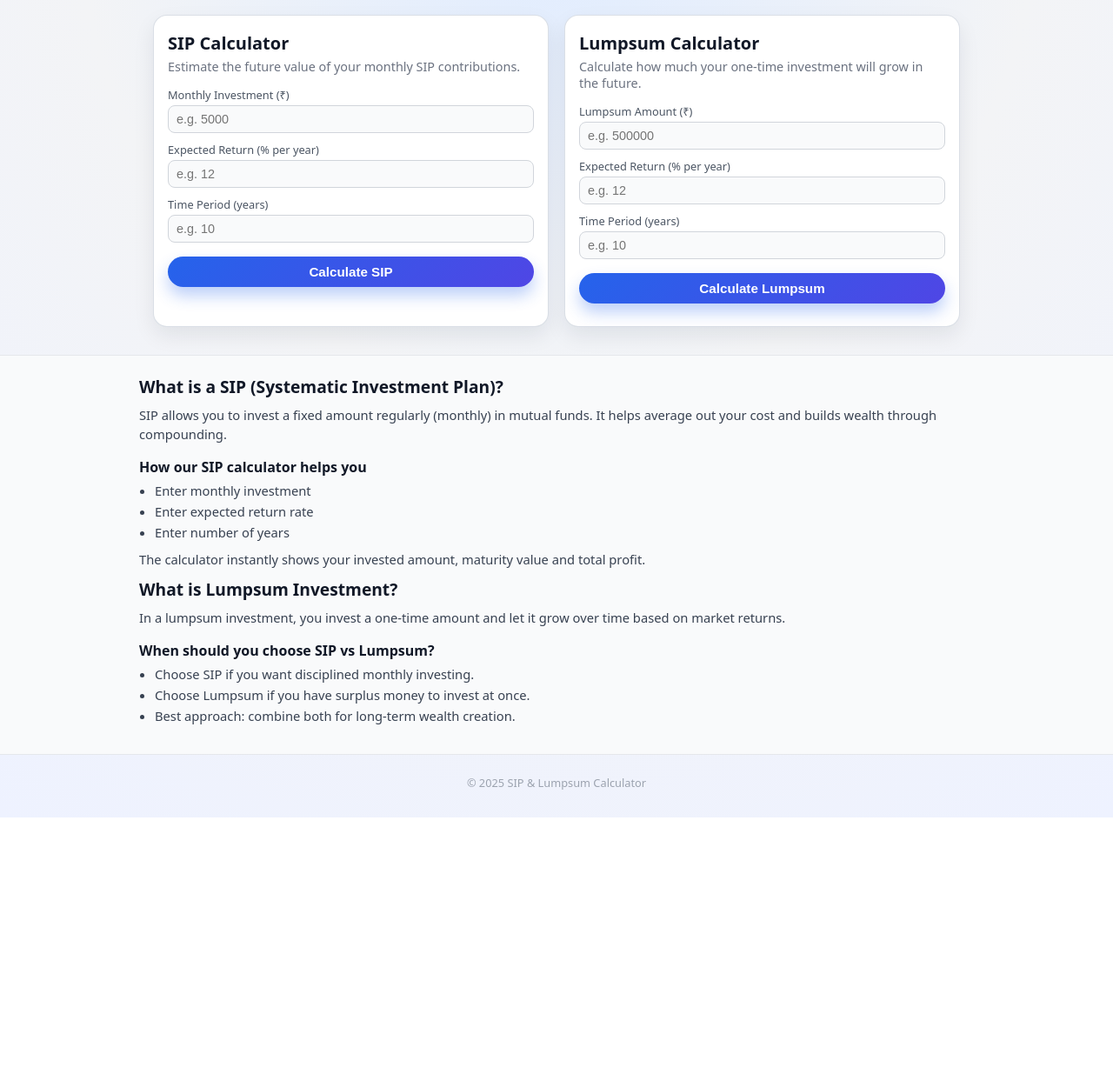
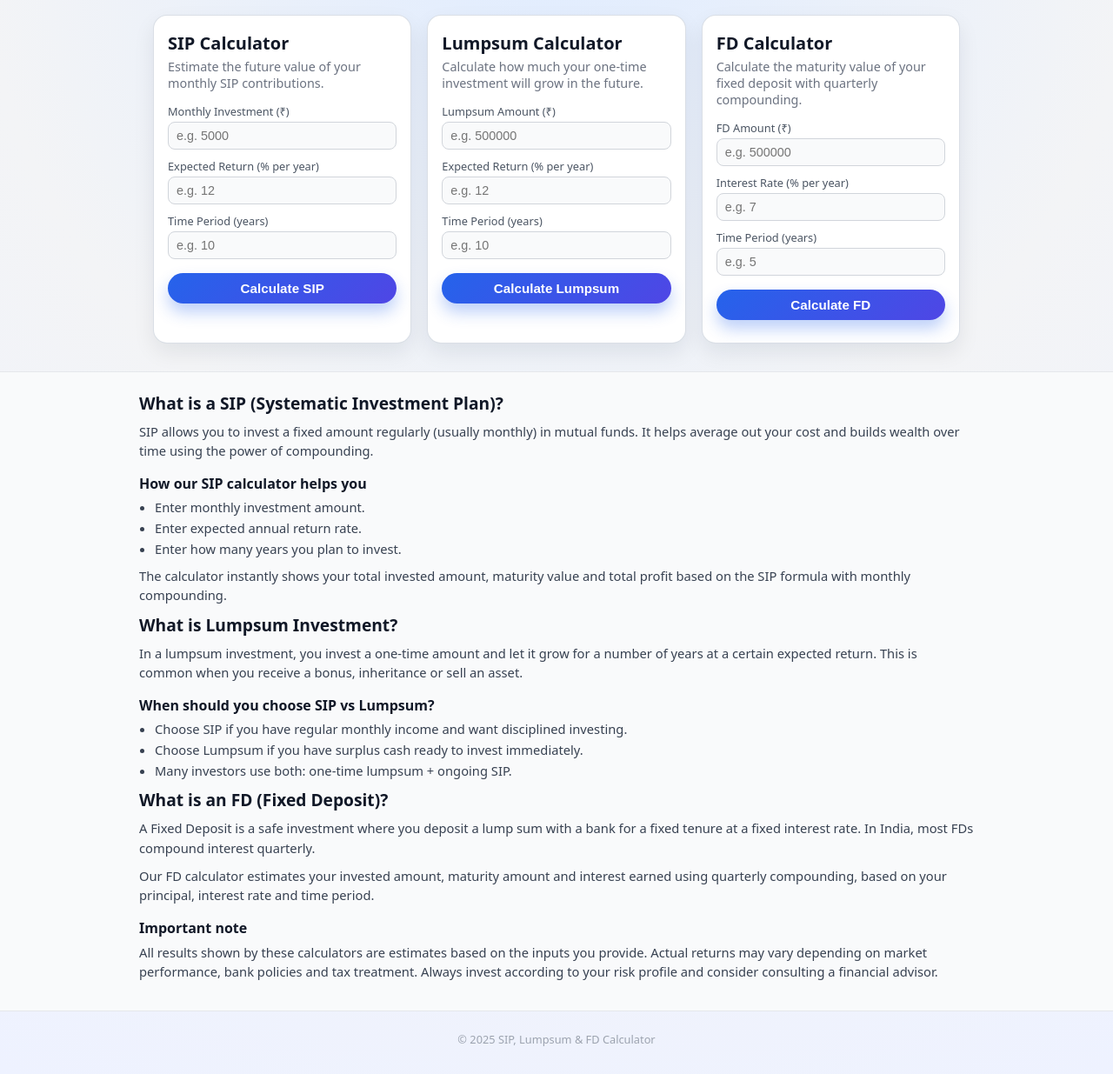
Before and after one commit to Anish8505/sip-frontend, a plain HTML site: page index.html in a window 1280 px wide. Shown: the part 94-1329 px from the top of the page at 87% size. Before the commit the page ends 1034 px from the top, so only its background shows below. Drawn offline with Linux system fonts and the light colour scheme.

Commit message:
Add FD calculator and improve SIP/Lumpsum page with SEO + GA

```diff
--- a/index.html
+++ b/index.html
@@ -2,14 +2,14 @@
 <html lang="en">
 <head>
     <meta charset="UTF-8" />
-    <title>SIP & Lumpsum Calculator | Online Investment Returns</title>
+    <title>SIP, Lumpsum & FD Calculator | Online Investment Returns</title>
     <meta name="viewport" content="width=device-width, initial-scale=1" />
 
     <!-- Basic SEO -->
     <meta name="description"
-          content="Free online SIP and lumpsum calculator. Estimate your mutual fund and investment returns instantly based on amount, return rate and investment duration." />
+          content="Free online SIP, lumpsum and fixed deposit (FD) calculator. Estimate your mutual fund and FD returns instantly based on amount, interest rate and investment duration." />
     <meta name="keywords"
-          content="sip calculator, lumpsum calculator, mutual fund calculator, investment calculator, finance tools, sip returns calculator" />
+          content="sip calculator, lumpsum calculator, fd calculator, fixed deposit calculator, mutual fund calculator, investment calculator, finance tools, sip returns calculator" />
 
     <!-- Google tag (gtag.js) -->
     <script async src="https://www.googletagmanager.com/gtag/js?id=G-8CPJLGZ178"></script>
@@ -26,9 +26,9 @@
 
     <header class="hero">
         <div class="hero-inner">
-            <h1 class="hero-title">SIP & Lumpsum Returns Calculator</h1>
+            <h1 class="hero-title">SIP, Lumpsum & FD Returns Calculator</h1>
             <p class="hero-subtitle">
-                Calculate your future investment value using SIP or one-time lump-sum investment.
+                Calculate your future investment value using SIP, one-time lump-sum or fixed deposit (FD).
             </p>
         </div>
     </header>
@@ -91,6 +91,34 @@
             <div id="lsResultBox" class="result-box"></div>
         </section>
 
+        <!-- FD Calculator Card -->
+        <section class="card">
+            <h2 class="card-title">FD Calculator</h2>
+            <p class="card-desc">
+                Calculate the maturity value of your fixed deposit with quarterly compounding.
+            </p>
+
+            <div class="field">
+                <label for="fdPrincipal">FD Amount (₹)</label>
+                <input type="number" id="fdPrincipal" placeholder="e.g. 500000" />
+            </div>
+
+            <div class="field">
+                <label for="fdRate">Interest Rate (% per year)</label>
+                <input type="number" id="fdRate" placeholder="e.g. 7" />
+            </div>
+
+            <div class="field">
+                <label for="fdYears">Time Period (years)</label>
+                <input type="number" id="fdYears" placeholder="e.g. 5" />
+            </div>
+
+            <button class="primary-btn" onclick="calculateFd()">Calculate FD</button>
+
+            <div id="fdError" class="error-text"></div>
+            <div id="fdResultBox" class="result-box"></div>
+        </section>
+
     </main>
 
     <!-- SEO Content Section -->
@@ -99,36 +127,56 @@
 
             <h2>What is a SIP (Systematic Investment Plan)?</h2>
             <p>
-                SIP allows you to invest a fixed amount regularly (monthly) in mutual funds. It helps average out your cost and builds wealth through compounding.
+                SIP allows you to invest a fixed amount regularly (usually monthly) in mutual funds.
+                It helps average out your cost and builds wealth over time using the power of compounding.
             </p>
 
             <h3>How our SIP calculator helps you</h3>
             <ul>
-                <li>Enter monthly investment</li>
-                <li>Enter expected return rate</li>
-                <li>Enter number of years</li>
+                <li>Enter monthly investment amount.</li>
+                <li>Enter expected annual return rate.</li>
+                <li>Enter how many years you plan to invest.</li>
             </ul>
             <p>
-                The calculator instantly shows your invested amount, maturity value and total profit.
+                The calculator instantly shows your total invested amount, maturity value and total profit
+                based on the SIP formula with monthly compounding.
             </p>
 
             <h2>What is Lumpsum Investment?</h2>
             <p>
-                In a lumpsum investment, you invest a one-time amount and let it grow over time based on market returns.
+                In a lumpsum investment, you invest a one-time amount and let it grow for a number of years
+                at a certain expected return. This is common when you receive a bonus, inheritance or sell an asset.
             </p>
 
             <h3>When should you choose SIP vs Lumpsum?</h3>
             <ul>
-                <li>Choose SIP if you want disciplined monthly investing.</li>
-                <li>Choose Lumpsum if you have surplus money to invest at once.</li>
-                <li>Best approach: combine both for long-term wealth creation.</li>
+                <li>Choose SIP if you have regular monthly income and want disciplined investing.</li>
+                <li>Choose Lumpsum if you have surplus cash ready to invest immediately.</li>
+                <li>Many investors use both: one-time lumpsum + ongoing SIP.</li>
             </ul>
+
+            <h2>What is an FD (Fixed Deposit)?</h2>
+            <p>
+                A Fixed Deposit is a safe investment where you deposit a lump sum with a bank
+                for a fixed tenure at a fixed interest rate. In India, most FDs compound interest quarterly.
+            </p>
+            <p>
+                Our FD calculator estimates your invested amount, maturity amount and interest earned
+                using quarterly compounding, based on your principal, interest rate and time period.
+            </p>
+
+            <h3>Important note</h3>
+            <p>
+                All results shown by these calculators are estimates based on the inputs you provide.
+                Actual returns may vary depending on market performance, bank policies and tax treatment.
+                Always invest according to your risk profile and consider consulting a financial advisor.
+            </p>
 
         </div>
     </section>
 
     <footer class="footer">
-        <p>© 2025 SIP & Lumpsum Calculator</p>
+        <p>© 2025 SIP, Lumpsum & FD Calculator</p>
     </footer>
 
     <script src="script.js"></script>
--- a/script.js
+++ b/script.js
@@ -1,4 +1,4 @@
-// Use your live backend URL
+// Use your live backend URL on Render
 const API_BASE_URL = "https://sip-calculator-api.onrender.com";
 
 // ---------------- SIP CALCULATOR ----------------
@@ -33,7 +33,7 @@ function calculate() {
         .then(data => {
             resultBox.style.display = "block";
             resultBox.innerHTML = `
-                <h3>Results</h3>
+                <h3>SIP Results</h3>
                 <p><strong>Invested Amount:</strong> ₹${data.investedAmount.toLocaleString("en-IN")}</p>
                 <p><strong>Maturity Amount:</strong> ₹${data.maturityAmount.toLocaleString("en-IN")}</p>
                 <p><strong>Total Profit:</strong> ₹${data.profit.toLocaleString("en-IN")}</p>
@@ -77,7 +77,7 @@ function calculateLumpsum() {
         .then(data => {
             resultBox.style.display = "block";
             resultBox.innerHTML = `
-                <h3>Results</h3>
+                <h3>Lumpsum Results</h3>
                 <p><strong>Invested Amount:</strong> ₹${data.investedAmount.toLocaleString("en-IN")}</p>
                 <p><strong>Maturity Amount:</strong> ₹${data.maturityAmount.toLocaleString("en-IN")}</p>
                 <p><strong>Total Profit:</strong> ₹${data.profit.toLocaleString("en-IN")}</p>
@@ -88,3 +88,47 @@ function calculateLumpsum() {
             errorDiv.textContent = "Something went wrong while calling the Lumpsum API.";
         });
 }
+
+// ---------------- FD CALCULATOR ----------------
+function calculateFd() {
+    const principal = document.getElementById("fdPrincipal").value;
+    const rate = document.getElementById("fdRate").value;
+    const years = document.getElementById("fdYears").value;
+    const errorDiv = document.getElementById("fdError");
+    const resultBox = document.getElementById("fdResultBox");
+
+    errorDiv.textContent = "";
+    resultBox.style.display = "none";
+    resultBox.innerHTML = "";
+
+    if (!principal || !rate || !years) {
+        errorDiv.textContent = "Please fill all the fields.";
+        return;
+    }
+
+    if (principal <= 0 || rate <= 0 || years <= 0) {
+        errorDiv.textContent = "Values must be greater than zero.";
+        return;
+    }
+
+    fetch(`${API_BASE_URL}/api/fd?principal=${principal}&rate=${rate}&years=${years}`)
+        .then(res => {
+            if (!res.ok) {
+                throw new Error("API error: " + res.status);
+            }
+            return res.json();
+        })
+        .then(data => {
+            resultBox.style.display = "block";
+            resultBox.innerHTML = `
+                <h3>FD Results</h3>
+                <p><strong>Invested Amount:</strong> ₹${data.investedAmount.toLocaleString("en-IN")}</p>
+                <p><strong>Maturity Amount:</strong> ₹${data.maturityAmount.toLocaleString("en-IN")}</p>
+                <p><strong>Total Interest Earned:</strong> ₹${data.profit.toLocaleString("en-IN")}</p>
+            `;
+        })
+        .catch(err => {
+            console.error(err);
+            errorDiv.textContent = "Something went wrong while calling the FD API.";
+        });
+}
--- a/styles.css
+++ b/styles.css
@@ -33,7 +33,7 @@ body {
     color: #4b5563;
 }
 
-/* Main layout with two cards */
+/* Main layout with cards */
 
 .main-layout {
     max-width: 960px;
@@ -153,15 +153,6 @@ input[type="number"]:focus {
     margin: 3px 0;
 }
 
-/* Footer */
-
-.footer {
-    text-align: center;
-    font-size: 0.8rem;
-    color: #9ca3af;
-    padding: 10px 0 18px;
-}
-
 /* SEO text section */
 
 .seo-section {
@@ -203,3 +194,12 @@ input[type="number"]:focus {
 .seo-inner li {
     margin-bottom: 4px;
 }
+
+/* Footer */
+
+.footer {
+    text-align: center;
+    font-size: 0.8rem;
+    color: #9ca3af;
+    padding: 10px 0 18px;
+}
```
